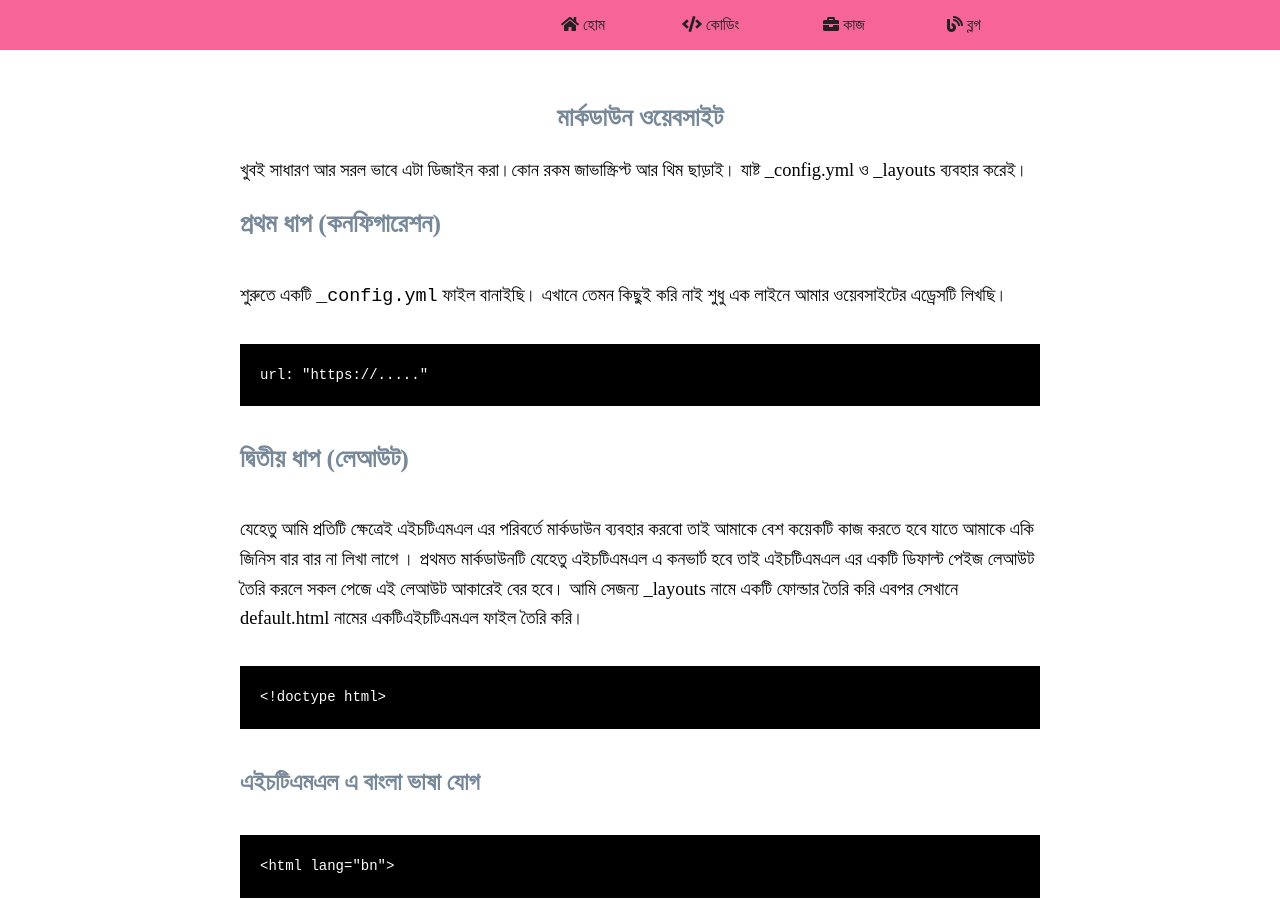
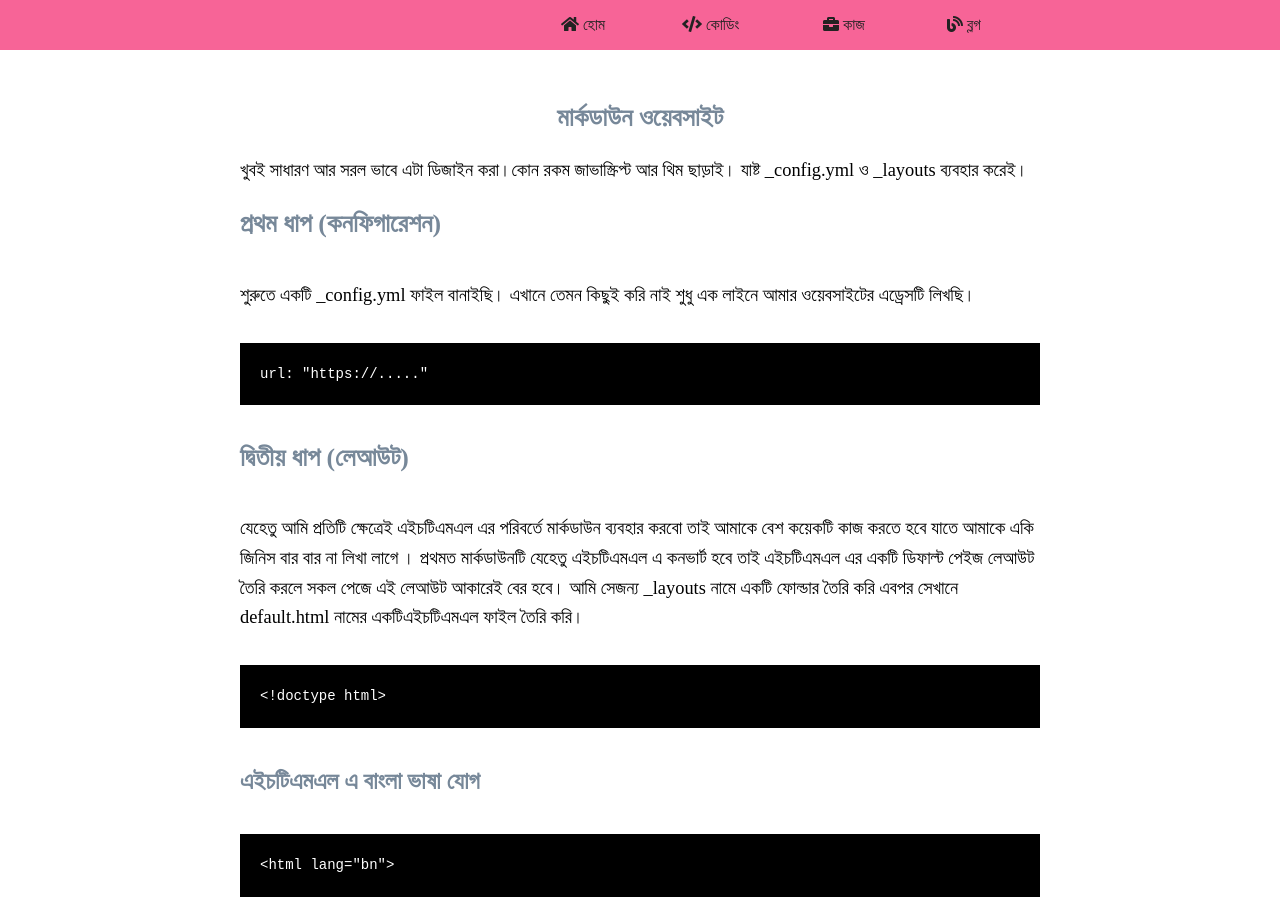
Before and after one commit to sohelkhanz/sohelkhanz.github.io, a Jekyll site: the page built from contents/markdown.md, in a window 1280 px wide and 900 px high. Built offline with Jekyll 4.4.1, drawn with Linux system fonts in a browser that asks for light colours; comment, search, counter and statistics services are not loaded.

````diff
--- a/contents/markdown.md
+++ b/contents/markdown.md
@@ -6,7 +6,7 @@ permalink: contents/markdown
 layout: post
 ---
 # প্রথম ধাপ (কনফিগারেশন)
-শুরুতে একটি `_config.yml` ফাইল বানাইছি। এখানে তেমন কিছুই করি নাই শুধু এক লাইনে আমার ওয়েবসাইটের এড্রেসটি লিখছি।
+শুরুতে একটি _config.yml ফাইল বানাইছি। এখানে তেমন কিছুই করি নাই শুধু এক লাইনে আমার ওয়েবসাইটের এড্রেসটি লিখছি।
 ```
 url: "https://....."
 ```
````
